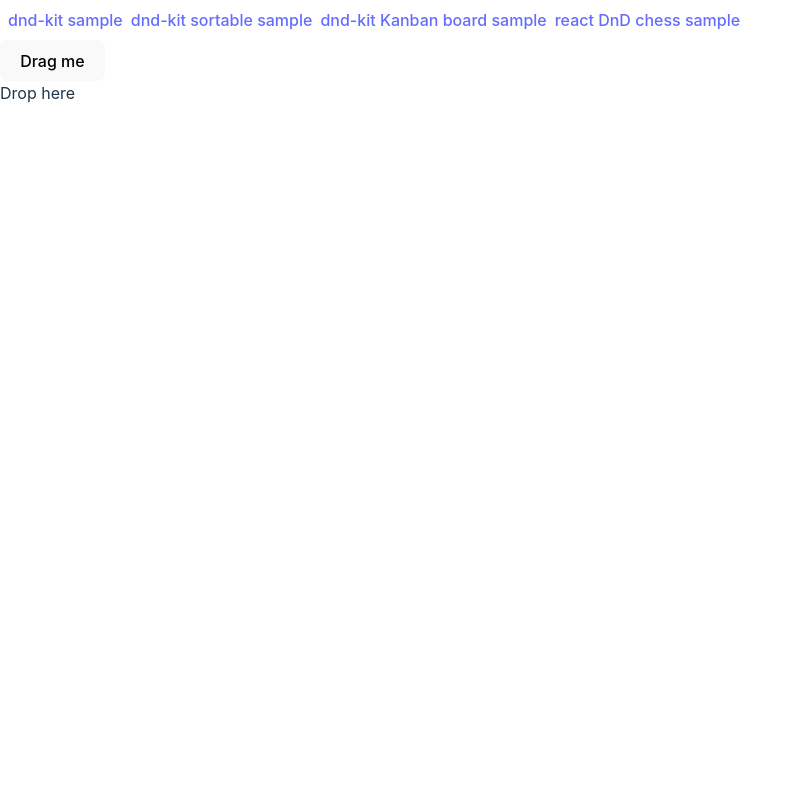
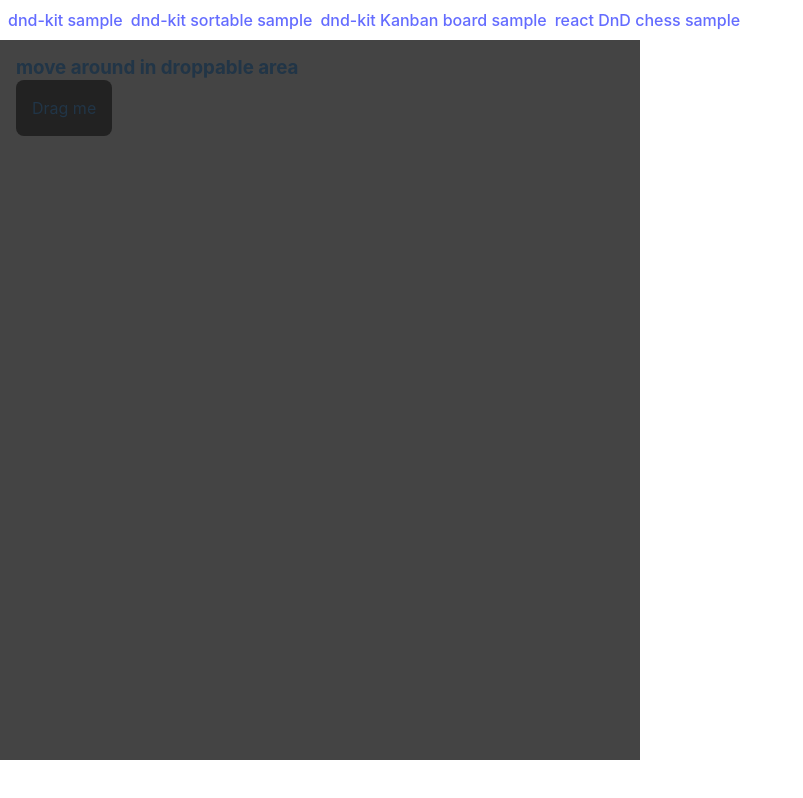
Before and after one commit to y-uchiida/react_dragdrop_sample, a React (Vite) app: page /dnd-kit-sample in a window 1280 px wide. Shown: the whole page, without its empty margins (0-803 px from the left). Built offline with nearby package versions, Linux system fonts and the light colour scheme.

Commit message:
feature update: put a draggable item on dropped position

```diff
--- a/src/components/dnd-kit/sample/DndKitSampleApp.tsx
+++ b/src/components/dnd-kit/sample/DndKitSampleApp.tsx
@@ -8,45 +8,24 @@ import {
 	useSensor,
 	useSensors
 } from '@dnd-kit/core'
-import React, { useState } from 'react'
 import { Draggable } from './Draggable'
 import { Droppable } from './Droppable'
 
 
 
 export const DndKitSampleApp = () => {
-	const [isDropped, setIsDropped] = useState(false);
-	const draggableMarkup = (
-		<Draggable>Drag me</Draggable>
-	);
-
-	const mouseSensor = useSensor(MouseSensor);
-	const touchSensor = useSensor(TouchSensor);
-	const keyboardSensor = useSensor(KeyboardSensor);
-	const pointerSensor = useSensor(PointerSensor);
-	const sensors = useSensors(mouseSensor, pointerSensor, touchSensor, keyboardSensor);
-
 
 	const handleDragEnd = (event: DragEndEvent) => {
 		if (event.over && event.over.id === 'droppable') {
-			setIsDropped(true);
 		}
 	}
 
-	const handleOnDragStart = (event: any, setActiveId: any) => {
-		const activeId = event?.active?.data?.current?.type;
-		console.log(activeId);
-		setActiveId(activeId);
-	};
-
 	return (
 		<DndContext
-			sensors={sensors}
 			onDragEnd={handleDragEnd}
 		>
-			{!isDropped ? draggableMarkup : null}
 			<Droppable>
-				{isDropped ? draggableMarkup : 'Drop here'}
+				<Draggable>Drag me</Draggable>
 			</Droppable>
 		</DndContext>
 	)
--- a/src/components/dnd-kit/sample/Draggable.tsx
+++ b/src/components/dnd-kit/sample/Draggable.tsx
@@ -1,22 +1,48 @@
-import React, { ReactNode } from 'react';
+import React, { CSSProperties, ReactNode, useEffect, useState } from 'react';
 import { useDraggable } from '@dnd-kit/core';
+import { Transform } from '@dnd-kit/utilities'
 
 type Props = {
 	children?: ReactNode
+}
+
+type Coordinate = {
+	x: number,
+	y: number
 }
 
 export const Draggable = ({ children }: Props) => {
 	const { attributes, listeners, setNodeRef, transform } = useDraggable({
 		id: 'draggable',
 	});
-	const style = transform ? {
-		transform: `translate3d(${transform.x}px, ${transform.y}px, 0)`,
-	} : undefined;
 
+	// 配置を保存しておくためのstate
+	const [elementPosition, setElementPosition] = useState<Coordinate>({ x: 0, y: 0 });
+	const [dragDistance, setDragDistance] = useState<Coordinate>({ x: 0, y: 0 });
+
+	useEffect(() => {
+		if (transform) {
+			const diffX = transform.x - dragDistance.x;
+			const diffY = transform.y - dragDistance.y;
+			setDragDistance({ x: transform.x, y: transform.y });
+			setElementPosition(({ x, y }) => ({ x: x + diffX, y: y + diffY }));
+		}
+		else {
+			setDragDistance({ x: 0, y: 0 });
+		}
+	}, [transform]);
+
+	const style: CSSProperties = {
+		background: '#222',
+		padding: 16,
+		display: 'inline-block',
+		borderRadius: 8,
+		transform: `translate3d(${elementPosition.x}px, ${elementPosition.y}px, 0)`,
+	};
 
 	return (
-		<button ref={setNodeRef} style={style} {...listeners} {...attributes}>
+		<div ref={setNodeRef} style={style} {...listeners} {...attributes}>
 			{children}
-		</button>
+		</div>
 	);
 }
--- a/src/components/dnd-kit/sample/Droppable.tsx
+++ b/src/components/dnd-kit/sample/Droppable.tsx
@@ -1,22 +1,36 @@
-import React, { ReactNode } from 'react';
+import React, { CSSProperties, ReactNode } from 'react';
 import { useDroppable } from '@dnd-kit/core';
 
 type Props = {
 	children?: ReactNode
 }
 
+const WrapperStyle: CSSProperties = {
+	background: '#444',
+	width: 640,
+	height: 720,
+	padding: 16,
+	display: 'flex',
+	flexDirection: 'column',
+};
+
+const innerWrapperStyle: CSSProperties = {
+	background: '555',
+	flexGrow: 1
+};
+
 export const Droppable = ({ children }: Props) => {
-	const { isOver, setNodeRef } = useDroppable({
+	const { setNodeRef } = useDroppable({
 		id: 'droppable',
 	});
-	const style = {
-		color: isOver ? 'green' : undefined,
-	};
 
 
 	return (
-		<div ref={setNodeRef} style={style}>
-			{children}
+		<div style={WrapperStyle}>
+			<h3>move around in droppable area</h3>
+			<div ref={setNodeRef} style={innerWrapperStyle}>
+				{children}
+			</div>
 		</div>
 	);
 }
```
